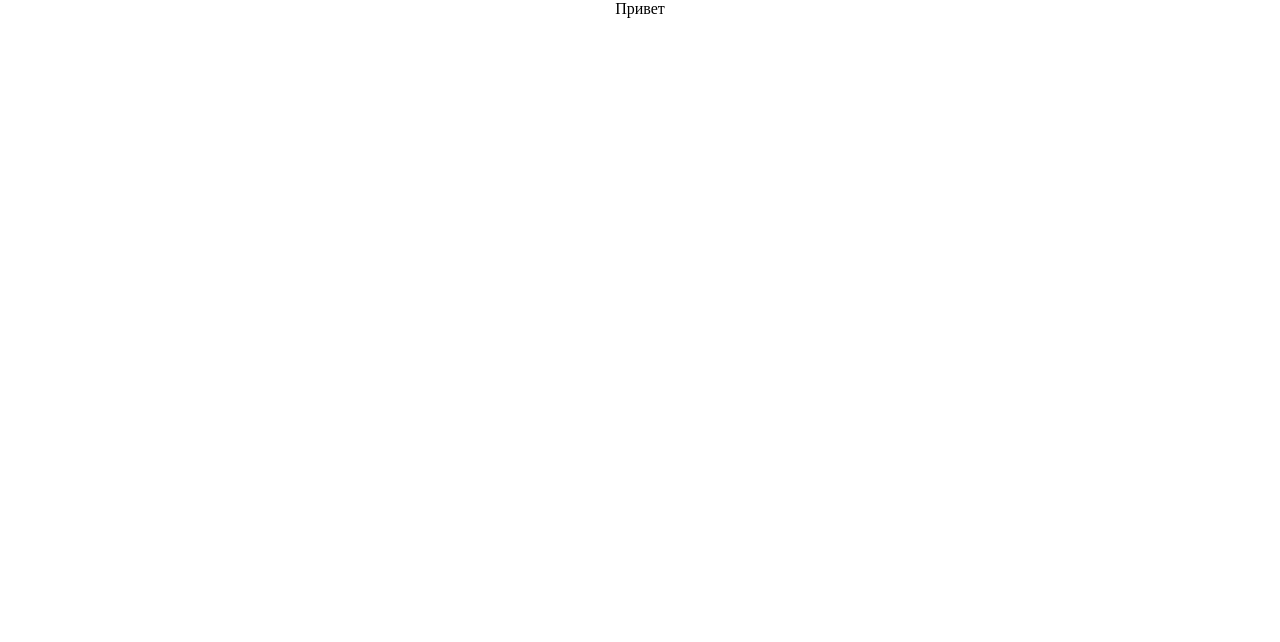
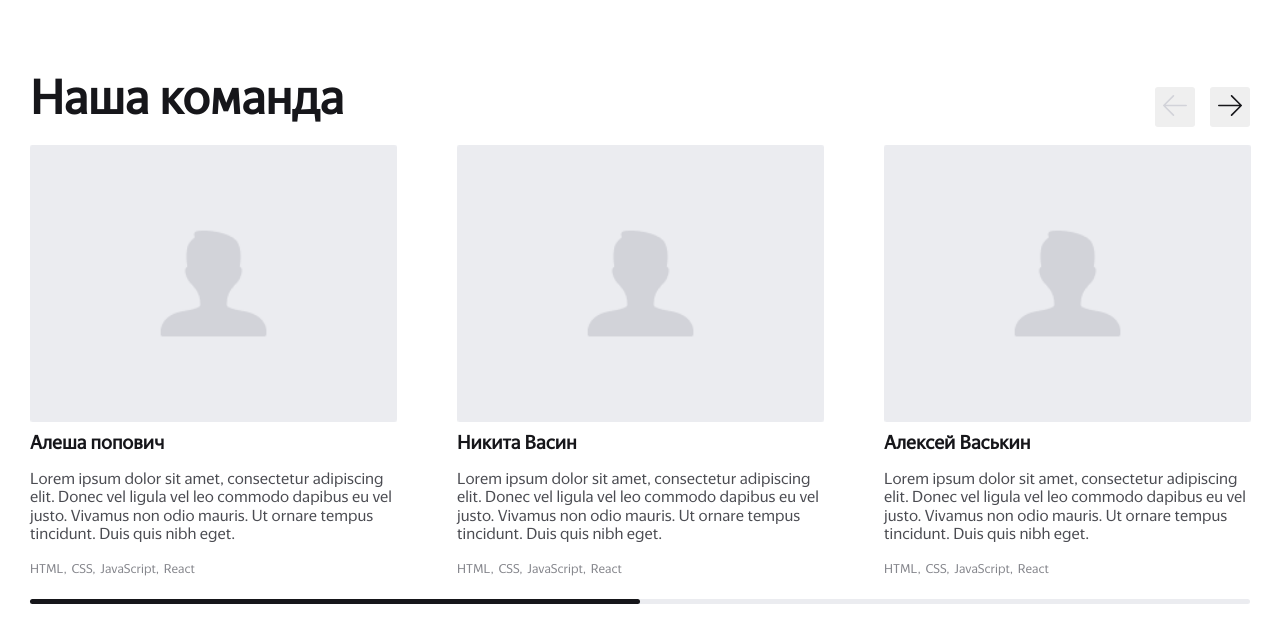
Before and after one commit to tizerr/portfoliodiploma, a React (Create React App) app: page / in a window 1280 px wide. Shown: the top 642 px of the page. Built offline with nearby package versions, Linux system fonts and the light colour scheme.

Commit message:
Разве я все это изменял?

```diff
--- a/package.json
+++ b/package.json
@@ -6,9 +6,12 @@
     "@testing-library/jest-dom": "^5.16.5",
     "@testing-library/react": "^13.4.0",
     "@testing-library/user-event": "^13.5.0",
+    "classnames": "^2.3.2",
     "react": "^18.2.0",
     "react-dom": "^18.2.0",
-    "react-scripts": "5.0.1",
+    "react-scripts": "^5.0.1",
+    "react-slick": "^0.29.0",
+    "slick-carousel": "^1.8.1",
     "web-vitals": "^2.1.4"
   },
   "scripts": {
--- a/src/components/App/App.js
+++ b/src/components/App/App.js
@@ -1,9 +1,11 @@
 import './App.css';
+import Team from '../Team/Team.js'
+
 
 function App() {
   return (
     <div className="App">
-      Привет
+      <Team/>
     </div>
   );
 }
```
Also changed, not shown: 9 other files (tests, documents, lock files or other folders).
